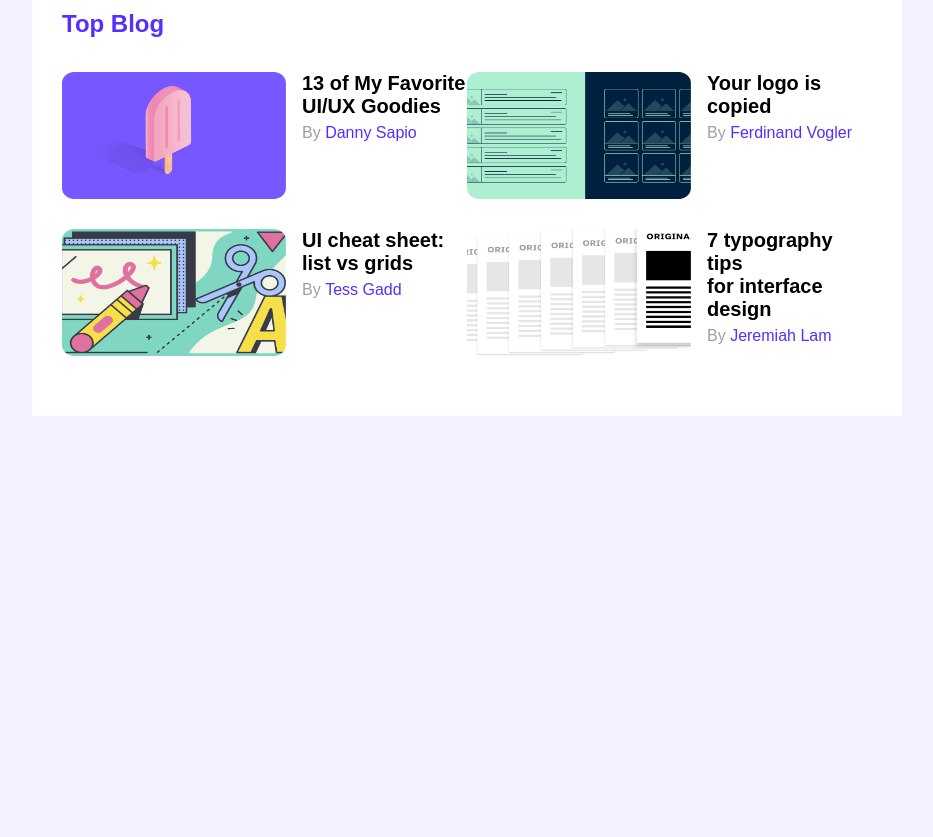
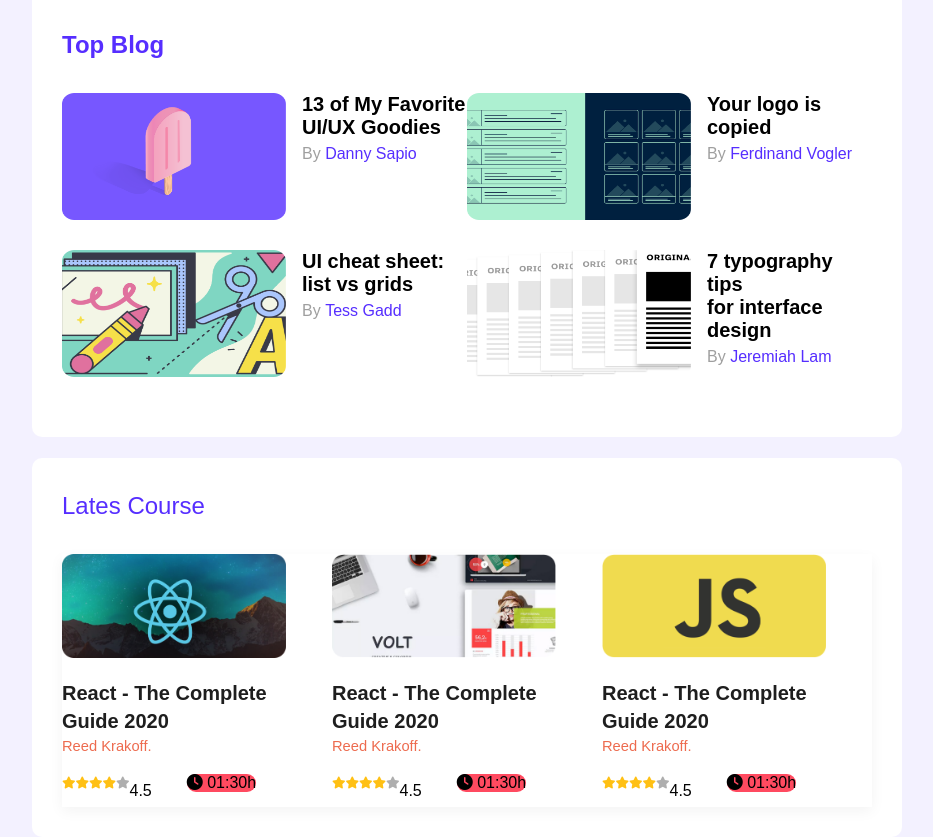
Before and after one commit to sorifulalam/practice-grid-flex-leaderbord, a plain HTML site: page index.html in a window 1280 px wide. Shown: the part 294-1131 px from the top of the page, without its empty margins (173-1106 px from the left). Before the commit the page ends 800 px from the top, so only its background shows below. Drawn offline with Linux system fonts and the light colour scheme.

Commit message:
design complete

```diff
--- a/css/style.css
+++ b/css/style.css
@@ -15,6 +15,8 @@ body {
 main {
   display: flex;
   justify-content: center;
+  flex-direction: column;
+  align-items: center;
 }
 .section-titel {
   color: #562eff;
@@ -26,6 +28,8 @@ main {
   background-color: #ffffff;
   width: 870px;
   padding: 30px;
+  margin-top: 21px;
+  border-radius: 10px;
 }
 
 /* top Players style */
@@ -49,36 +53,77 @@ main {
 
 /* blogs style start */
 
-.blog  img {
+.blog img {
   width: 224px;
   height: 127px;
-
 }
-.blog{
+.blog {
   display: flex;
   margin-bottom: 26px;
 }
-.blog-info{
+.blog-info {
   margin-left: 16px;
 }
-.blog-titel{
+.blog-titel {
   margin-bottom: 6px;
   font-size: 20px;
 }
-.blog-author{
+.blog-author {
   font-size: 16px;
 }
 .author {
   text-decoration: none;
   font-size: 16px;
-    color: #562EFF;
+  color: #562eff;
 }
-.by{
-    color: #9F9F9F;
+.by {
+  color: #9f9f9f;
 }
-.bolgs{
+.bolgs {
   display: grid;
   grid-template-columns: repeat(2, 1fr);
+}
 
+/* courses style design started */
 
+.courses img {
+  width: 224px;
+  height: 104px;
+  margin-bottom: 20px;
 }
+.courses-name {
+  font-size: 20.03px;
+  color: #1e1e1e;
+  margin-bottom: 5px;
+}
+.course-author {
+  font-size: 14.69px;
+  color: #ed6b4f;
+  margin-bottom: 20px;
+}
+.filled {
+  color: #ffc014;
+  font-size: 12px;
+  margin-bottom: 15px;
+}
+.star {
+  color: #aeaeae;
+  font-size: 12px;
+  margin-bottom: 15px;
+}
+.course-info {
+  display: flex;
+  align-items: center;
+}
+.class-duration {
+  background-color: #ff4a60;
+  border-radius: 50px;
+  margin-left: 35px;
+  margin-bottom: 15px;
+}
+.courses {
+  display: grid;
+  grid-template-columns: repeat(3, 1fr);
+  grid-row-gap: 24px;
+  box-shadow: 0px 5.342289924621582px 13.35572338104248px 0px #0000000d;
+}
--- a/index.html
+++ b/index.html
@@ -7,6 +7,18 @@
     <title>Leader-Bord practice</title>
     <!-- style-sheet -->
     <link rel="stylesheet" href="./css/style.css" />
+
+    <!-- font Wasome cdn link  -->
+
+    <link
+      rel="stylesheet"
+      href="https://cdnjs.cloudflare.com/ajax/libs/font-awesome/6.2.1/css/all.min.css"
+      integrity="sha512-MV7K8+y+gLIBoVD59lQIYicR65iaqukzvf/nwasF0nqhPay5w/9lJmVM2hMDcnK1OnMGCdVK+iQrJ7lzPJQd1w=="
+      crossorigin="anonymous"
+      referrerpolicy="no-referrer"
+    />
+
+    <!-- font Wasome cdn end  -->
   </head>
   <body>
     <!-- header-start -->
@@ -48,7 +60,7 @@
             </div>
           </div>
         </div>
-        <hr style="border: 1px solid #d1d1d1 ; margin-bottom: 30px;"  />
+        <hr style="border: 1px solid #d1d1d1; margin-bottom: 30px" />
 
         <div class="top-blogs">
           <h1 class="section-titel">Top Blog</h1>
@@ -58,8 +70,14 @@
                 <img src="./img/blogs/blog-1.png" alt="" />
               </div>
               <div class="blog-info">
-                <h3 class="blog-titel">13 of My Favorite <br> UI/UX Goodies</h3>
-                <p class="bolg-author"> <span class="by">By</span>  <a class="author" href="#">Danny Sapio</a></p>
+                <h3 class="blog-titel">
+                  13 of My Favorite <br />
+                  UI/UX Goodies
+                </h3>
+                <p class="bolg-author">
+                  <span class="by">By</span>
+                  <a class="author" href="#">Danny Sapio</a>
+                </p>
               </div>
             </article>
             <article class="blog">
@@ -67,9 +85,14 @@
                 <img src="./img/blogs/blog-2.png" alt="" />
               </div>
               <div class="blog-info">
-                <h3 class="blog-titel">Your logo is
-                     <br> copied</h3>
-                <p class="bolg-author"> <span class="by">By</span>  <a class="author" href="#"> Ferdinand Vogler</a></p>
+                <h3 class="blog-titel">
+                  Your logo is <br />
+                  copied
+                </h3>
+                <p class="bolg-author">
+                  <span class="by">By</span>
+                  <a class="author" href="#"> Ferdinand Vogler</a>
+                </p>
               </div>
             </article>
             <article class="blog">
@@ -77,8 +100,14 @@
                 <img src="./img/blogs/blog-3.png" alt="" />
               </div>
               <div class="blog-info">
-                <h3 class="blog-titel">UI cheat sheet:  <br> list vs grids</h3>
-                <p class="bolg-author"> <span class="by">By</span>  <a class="author" href="#">Tess Gadd</a></p>
+                <h3 class="blog-titel">
+                  UI cheat sheet: <br />
+                  list vs grids
+                </h3>
+                <p class="bolg-author">
+                  <span class="by">By</span>
+                  <a class="author" href="#">Tess Gadd</a>
+                </p>
               </div>
             </article>
             <article class="blog">
@@ -86,8 +115,14 @@
                 <img src="./img/blogs/blog-4.png" alt="" />
               </div>
               <div class="blog-info">
-                <h3 class="blog-titel">7 typography tips  <br> for interface design</h3>
-                <p class="bolg-author"> <span class="by">By</span>  <a class="author" href="#"> Jeremiah Lam</a></p>
+                <h3 class="blog-titel">
+                  7 typography tips <br />
+                  for interface design
+                </h3>
+                <p class="bolg-author">
+                  <span class="by">By</span>
+                  <a class="author" href="#"> Jeremiah Lam</a>
+                </p>
               </div>
             </article>
           </div>
@@ -95,7 +130,80 @@
       </section>
 
       <!-- latest courses -->
-
+      <section class="container">
+        <div class="section-titel">Lates Course</div>
+        <div class="courses">
+          <div class="course">
+            <div class="course-banner">
+              <img src="./img/courses/course-1.png" alt="" />
+            </div>
+            <!-- </div> -->
+            <div class="course-deatails">
+              <h2 class="courses-name">React - The Complete</h2>
+              <h2 class="courses-name">Guide 2020</h2>
+              <p class="course-author">Reed Krakoff.</p>
+              <div class="course-info">
+                <i class="fa-solid fa-star filled"></i>
+                <i class="fa-solid fa-star filled"></i>
+                <i class="fa-solid fa-star filled"></i>
+                <i class="fa-solid fa-star filled"></i>
+                <i class="fa-solid fa-star star"></i>
+                <span>4.5</span>
+                <div class="class-duration">
+                  <i class="fa-solid fa-clock"></i>
+                  01:30h
+                </div>
+              </div>
+            </div>
+          </div>
+          <div class="course">
+            <div class="course-banner">
+              <img src="./img/courses/course-2.png" alt="" />
+            </div>
+            <!-- </div> -->
+            <div class="course-deatails">
+              <h2 class="courses-name">React - The Complete</h2>
+              <h2 class="courses-name">Guide 2020</h2>
+              <p class="course-author">Reed Krakoff.</p>
+              <div class="course-info">
+                <i class="fa-solid fa-star filled"></i>
+                <i class="fa-solid fa-star filled"></i>
+                <i class="fa-solid fa-star filled"></i>
+                <i class="fa-solid fa-star filled"></i>
+                <i class="fa-solid fa-star star"></i>
+                <span class="">4.5</span>
+                <div class="class-duration">
+                  <i class="fa-solid fa-clock"></i>
+                  01:30h
+                </div>
+              </div>
+            </div>
+          </div>
+          <div class="course">
+            <div class="course-banner">
+              <img src="./img/courses/course-3.png" alt="" />
+            </div>
+            <!-- </div> -->
+            <div class="course-deatails">
+              <h2 class="courses-name">React - The Complete</h2>
+              <h2 class="courses-name">Guide 2020</h2>
+              <p class="course-author">Reed Krakoff.</p>
+              <div class="course-info">
+                <i class="fa-solid fa-star filled"></i>
+                <i class="fa-solid fa-star filled"></i>
+                <i class="fa-solid fa-star filled"></i>
+                <i class="fa-solid fa-star filled"></i>
+                <i class="fa-solid fa-star star"></i>
+                <span>4.5</span>
+                <div class="class-duration">
+                  <i class="fa-solid fa-clock"></i>
+                  01:30h
+                </div>
+              </div>
+            </div>
+          </div>
+        </div>
+      </section>
     </main>
     <!-- main-section-end -->
 
```
Lines whose indentation alone changed are shown as unchanged.
